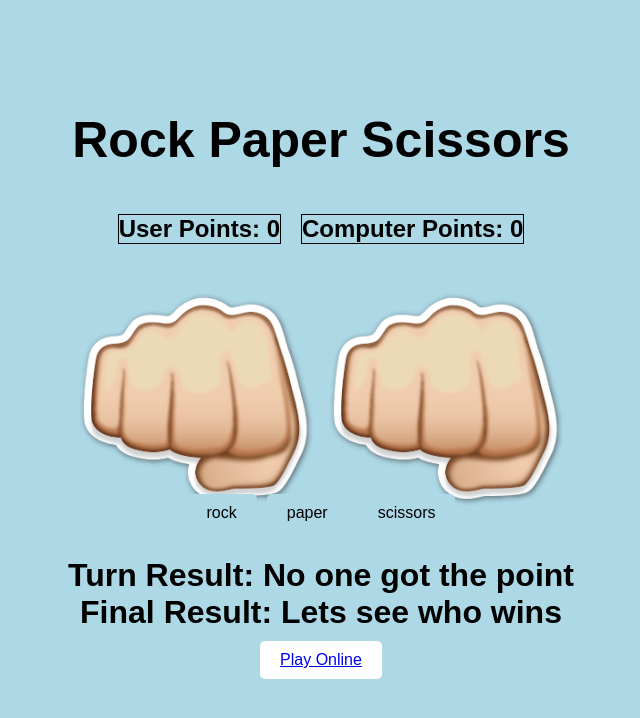
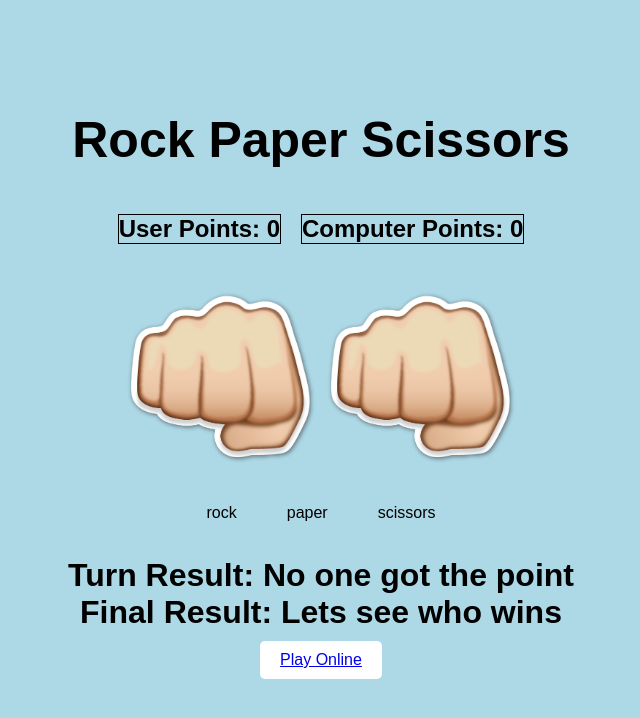
Before and after one commit to Livar94/rps-react, a React (Create React App) app: page / in a window 1280 px wide. Shown: the top 718 px of the page, without its empty margins (319-959 px from the left). Built offline with nearby package versions, Linux system fonts and the light colour scheme.

Commit message:
Ändrade storlek på ikonerna

```diff
--- a/src/assets/StylesGame1.css
+++ b/src/assets/StylesGame1.css
@@ -81,7 +81,7 @@ border: 1px solid;
 
 .user1-hand,
 .user2-hand {
-  max-width: 250px; /* Justera maximal bredd för ikonerna */
+  max-width: 200px; /* Justera maximal bredd för ikonerna */
   height: auto;
   margin: 10px; /* Lägg till mellanrum mellan ikonerna */
 }
--- a/src/assets/StylesGameRobot.css
+++ b/src/assets/StylesGameRobot.css
@@ -44,9 +44,9 @@
   }
 
   .computer-hand {
-    max-width: 250px;
+    max-width: 200px;
   }
 
   .user-hand {
-    max-width: 250px;
+    max-width: 200px;
   }
```
